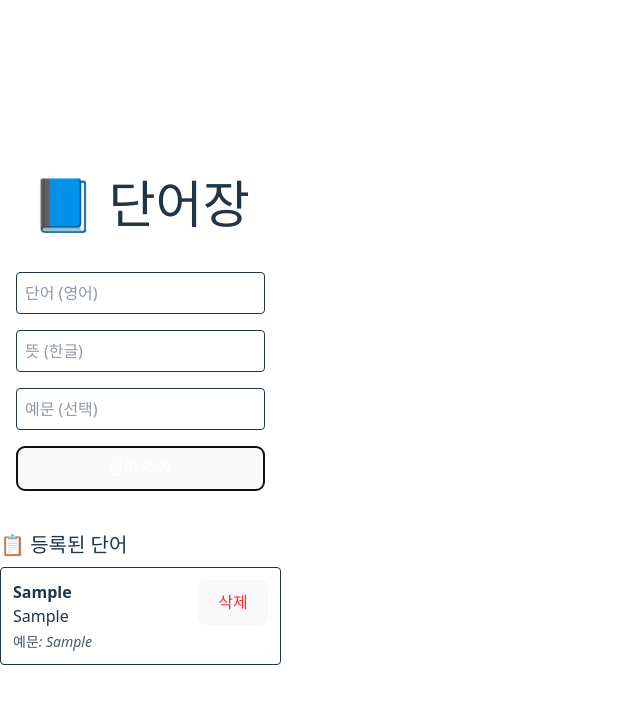
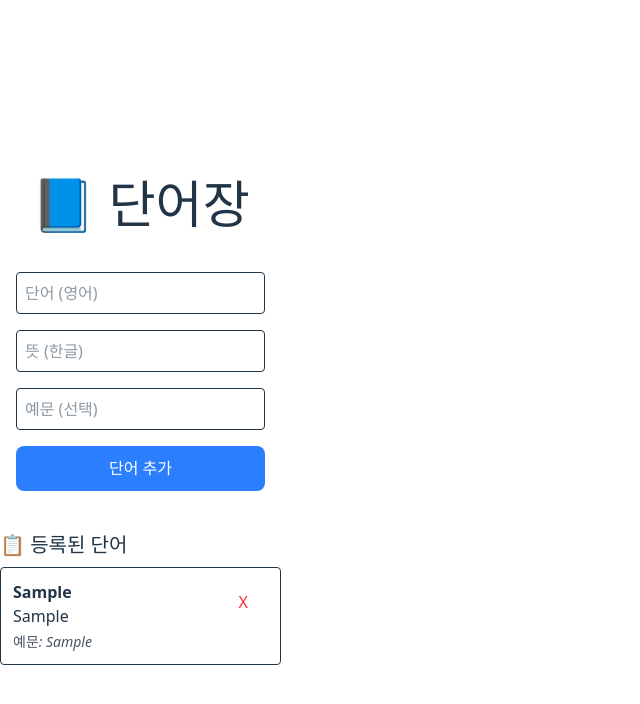
Before and after one commit to mandlake/vocab-app, a React (Vite) app: page / in a window 1280 px wide. Both pictures are taken after typing "Sample", "Sample", "Sample" into the empty fields and a click on the button "단어 추가". Shown: the top 704 px of the page, without its empty margins (0-640 px from the left). Built offline with nearby package versions, Linux system fonts and the light colour scheme.

Commit message:
style : 버튼 스타일 수정

```diff
--- a/src/App.tsx
+++ b/src/App.tsx
@@ -53,8 +53,8 @@ const App = () => {
                 </div>
                 <button
                   onClick={() => handleDeleteWord(word.id)}
-                  className="text-red-500 hover:underline ml-4">
-                  삭제
+                  className="text-red-500 hover:font-extrabold ml-4">
+                  X
                 </button>
               </li>
             ))}
--- a/src/index.css
+++ b/src/index.css
@@ -41,19 +41,9 @@ button {
   border-radius: 8px;
   border: 1px solid transparent;
   padding: 0.6em 1.2em;
-  font-size: 1em;
-  font-weight: 500;
   font-family: inherit;
-  background-color: #1a1a1a;
   cursor: pointer;
   transition: border-color 0.25s;
-}
-button:hover {
-  border-color: #646cff;
-}
-button:focus,
-button:focus-visible {
-  outline: 4px auto -webkit-focus-ring-color;
 }
 
 @media (prefers-color-scheme: light) {
@@ -64,7 +54,4 @@ button:focus-visible {
   a:hover {
     color: #747bff;
   }
-  button {
-    background-color: #f9f9f9;
-  }
 }
```
